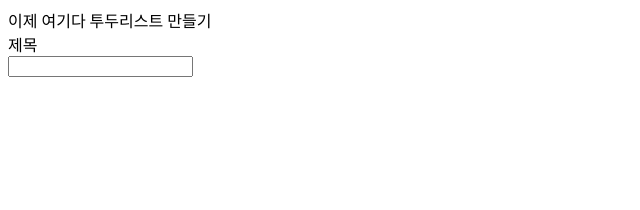
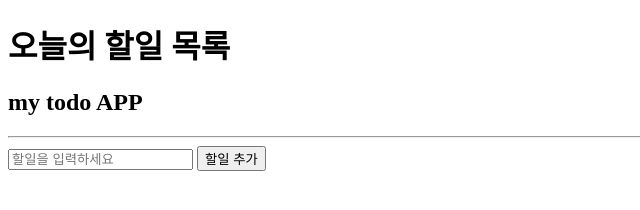
Before and after one commit to pompomko/JS-practice, a plain HTML site: page index.html in a window 1280 px wide. Shown: the whole page, without its empty margins (0-640 px from the left). Drawn offline with Linux system fonts and the light colour scheme.

Commit message:
html기본 뼈대

```diff
--- a/index.html
+++ b/index.html
@@ -1,14 +1,19 @@
 <!DOCTYPE html>
-<html lang="en">
+<html lang="ko">
   <head>
-    <meta charset="UTF-8" />
-    <meta name="viewport" content="width=device-width, initial-scale=1.0" />
     <title>바닐라 js 코테준비</title>
+
+    <h1>오늘의 할일 목록</h1>
   </head>
   <body>
-    이제 여기다 투두리스트 만들기
-    <div>제목</div>
-    <div><input id="title" type="text" /></div>
-    <form></form>
+    <div>
+      <h2>my todo APP</h2>
+      <hr />
+      <div>
+        <input id="item" type="text" placeholder="할일을 입력하세요" />
+        <button type="button" onclick="addItelm()">할일 추가</button>
+      </div>
+      <ul id="todolist"></ul>
+    </div>
   </body>
 </html>
```
